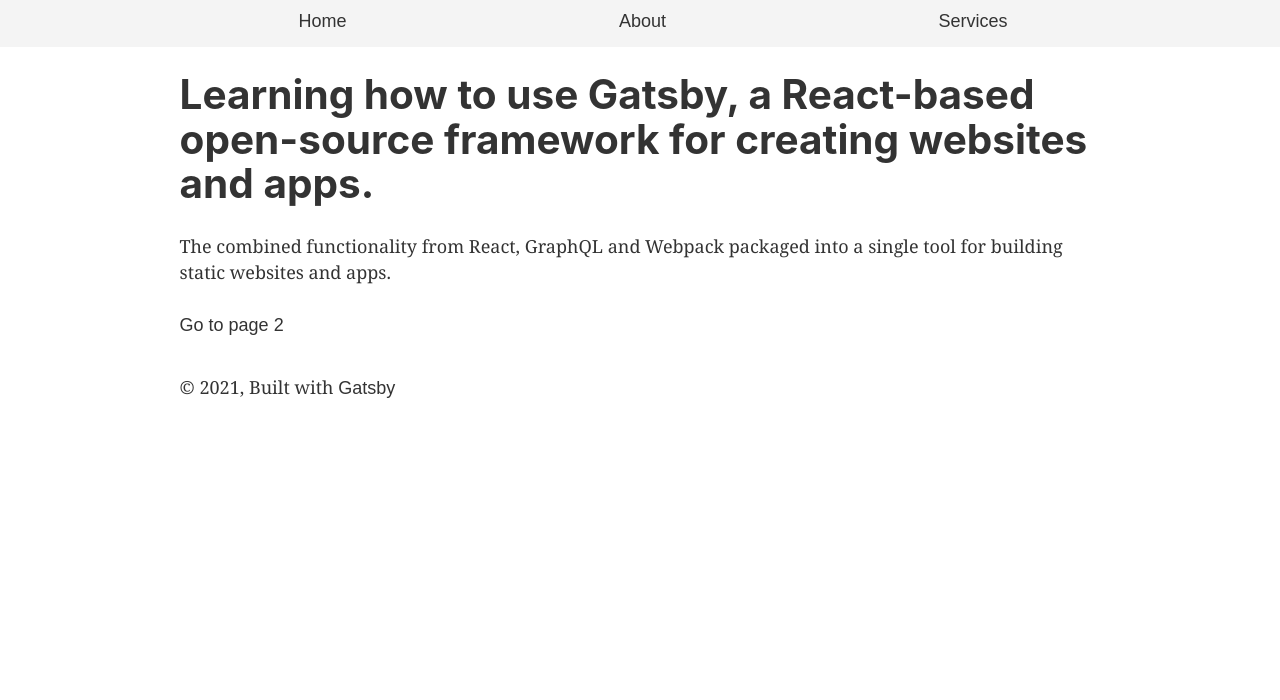
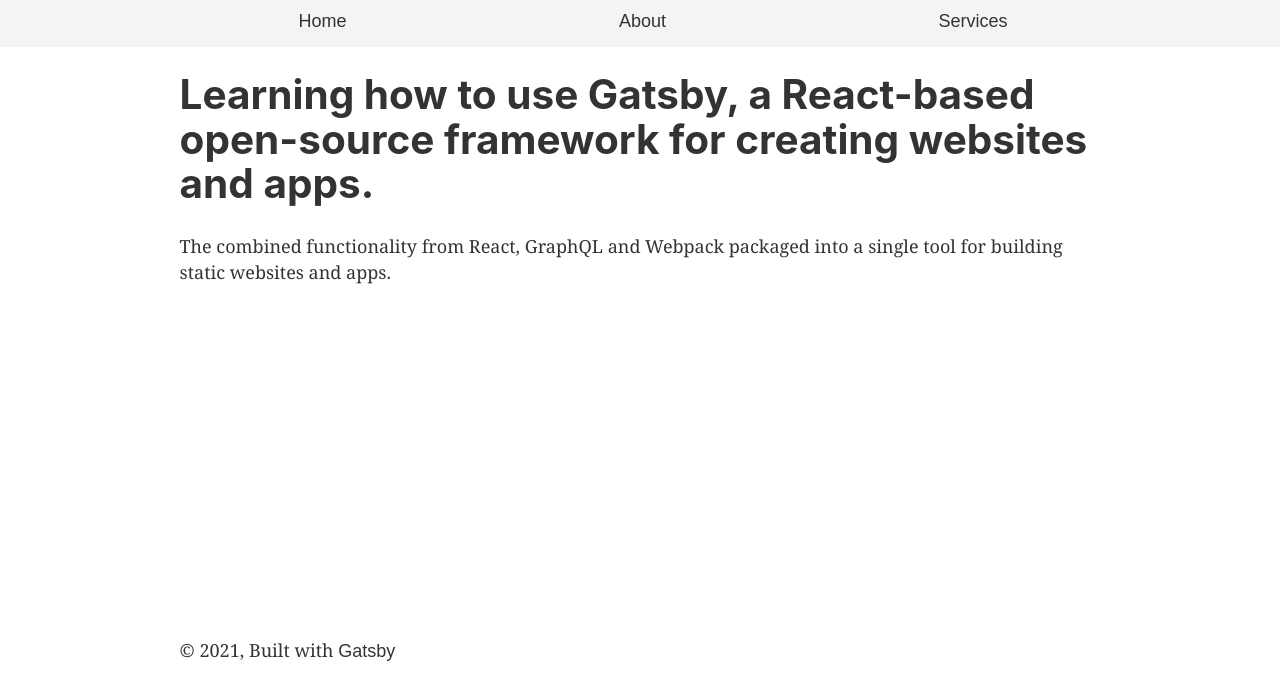
Before and after one commit to shallihan/gatsby_practice, a Gatsby site: page / in a window 1280 px wide. Shown: the part 100-800 px from the top of the page. Built offline with nearby package versions, Linux system fonts and the light colour scheme; Gatsby itself is replaced by a stand-in of ours.

Commit message:
Remove broken links and fix footer to the end of the page.

```diff
--- a/src/components/layout.js
+++ b/src/components/layout.js
@@ -38,6 +38,8 @@
         <main>{children}</main>
         <footer
           style={{
+            position: `fixed`,
+            bottom: '2rem',
             marginTop: `2rem`,
           }}
         >
--- a/src/pages/index.js
+++ b/src/pages/index.js
@@ -1,6 +1,4 @@
 import * as React from "react"
-import { Link } from "gatsby"
-import { StaticImage } from "gatsby-plugin-image"
 
 import Layout from "../components/layout"
 import Seo from "../components/seo"
@@ -17,17 +15,6 @@
       The combined functionality from React, GraphQL and Webpack packaged into a single
       tool for building static websites and apps.
     </p>
-{/*     <StaticImage
-      src="../images/gatsby-astronaut.png"
-      width={300}
-      quality={95}
-      formats={["AUTO", "WEBP", "AVIF"]}
-      alt="A Gatsby astronaut"
-      style={{ marginBottom: `1.45rem` }}
-    /> */}
-    <p>
-      <Link to="/page-2/">Go to page 2</Link> <br />
-    </p>
   </Layout>
 )
 
```
